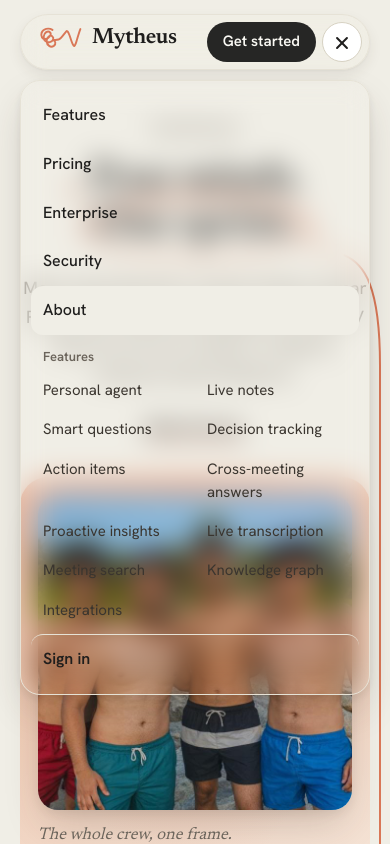
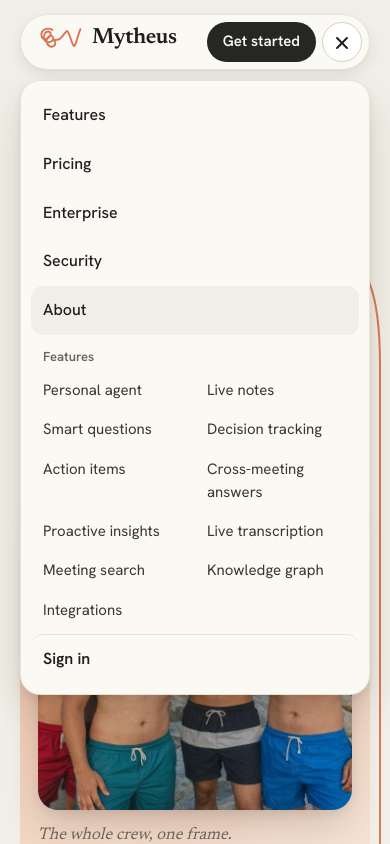
Before and after one commit to Mytheus-AI/mytheus-ui, a Next.js app: page /about in a window 390 px wide. Both pictures are taken after a click on the button "Menu". Shown: the top 844 px of the page. Built offline with nearby package versions, Linux system fonts and the light colour scheme.

Commit message:
fix(nav): make the nav pill and mobile menu solid
At 80% opacity with a backdrop blur, the large serif headline scrolling under the pill showed
through as grey smudges. Solid --surface-2 keeps the pill clean; the warm shadow still lifts
it off the page.

```diff
--- a/src/components/site/SiteNav.tsx
+++ b/src/components/site/SiteNav.tsx
@@ -66,7 +66,7 @@ export function SiteNav() {
 
   return (
     <header data-site-nav="" className="sticky top-3.5 z-50 mx-auto mt-3.5 w-[min(1120px,100%-40px)] sm:w-[min(1120px,100%-80px)]">
-      <div className="mx-auto flex max-w-[960px] items-center gap-1.5 rounded-full border border-line bg-surface-2/80 py-[7px] pl-[18px] pr-[7px] shadow-warm-2 backdrop-blur-[14px] backdrop-saturate-[1.2]">
+      <div className="mx-auto flex max-w-[960px] items-center gap-1.5 rounded-full border border-line bg-surface-2 py-[7px] pl-[18px] pr-[7px] shadow-warm-2">
         <Link href="/" aria-label="Mytheus home" className="group mr-auto rounded-full">
           <Wordmark size={22} textClassName="text-[22px]" />
         </Link>
@@ -184,7 +184,7 @@ export function SiteNav() {
         <nav
           id="site-sheet"
           aria-label="Site"
-          className="absolute inset-x-0 top-[calc(100%+10px)] max-h-[calc(100dvh-110px)] overflow-y-auto rounded-card border border-line bg-surface-2/95 p-2.5 shadow-warm-3 backdrop-blur-[14px] min-[860px]:hidden"
+          className="absolute inset-x-0 top-[calc(100%+10px)] max-h-[calc(100dvh-110px)] overflow-y-auto rounded-card border border-line bg-surface-2 p-2.5 shadow-warm-3 min-[860px]:hidden"
         >
           {LINKS.map((l) => (
             <Link
```
